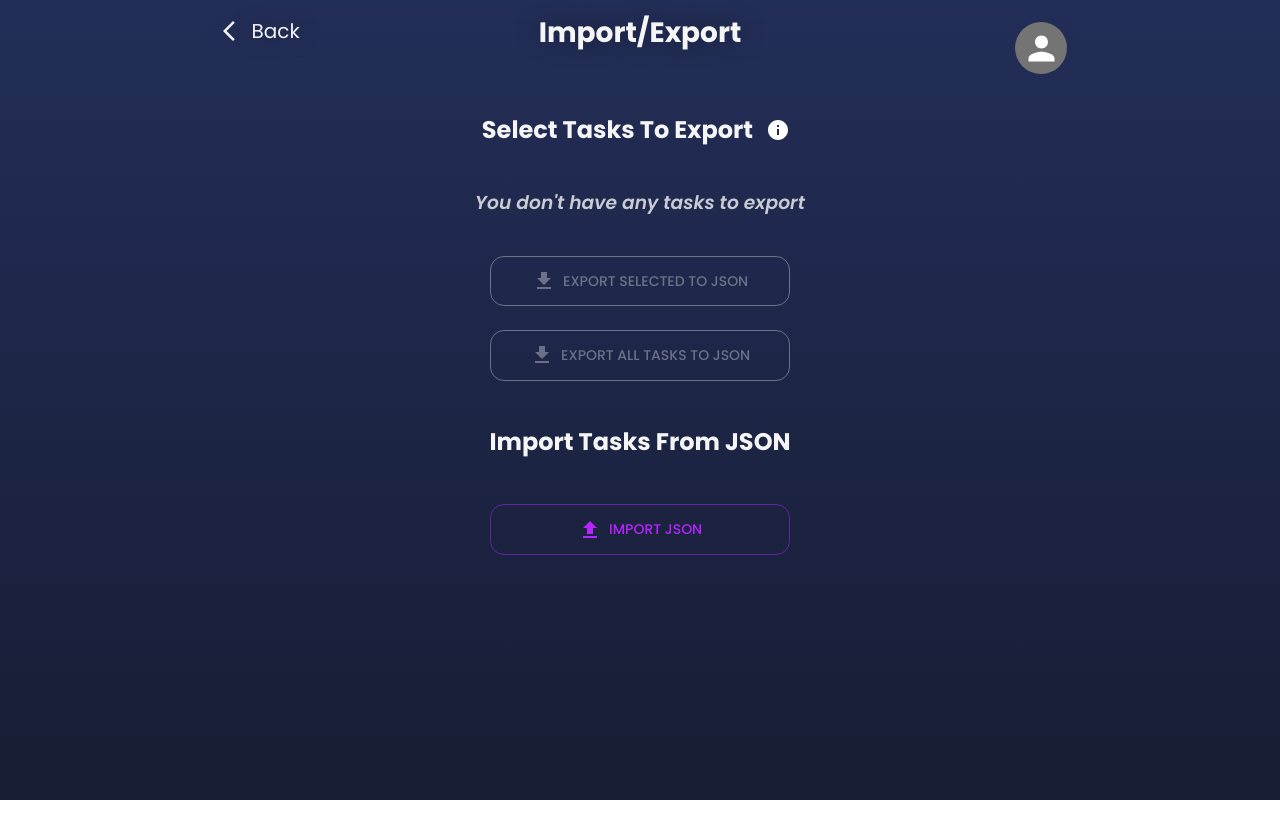
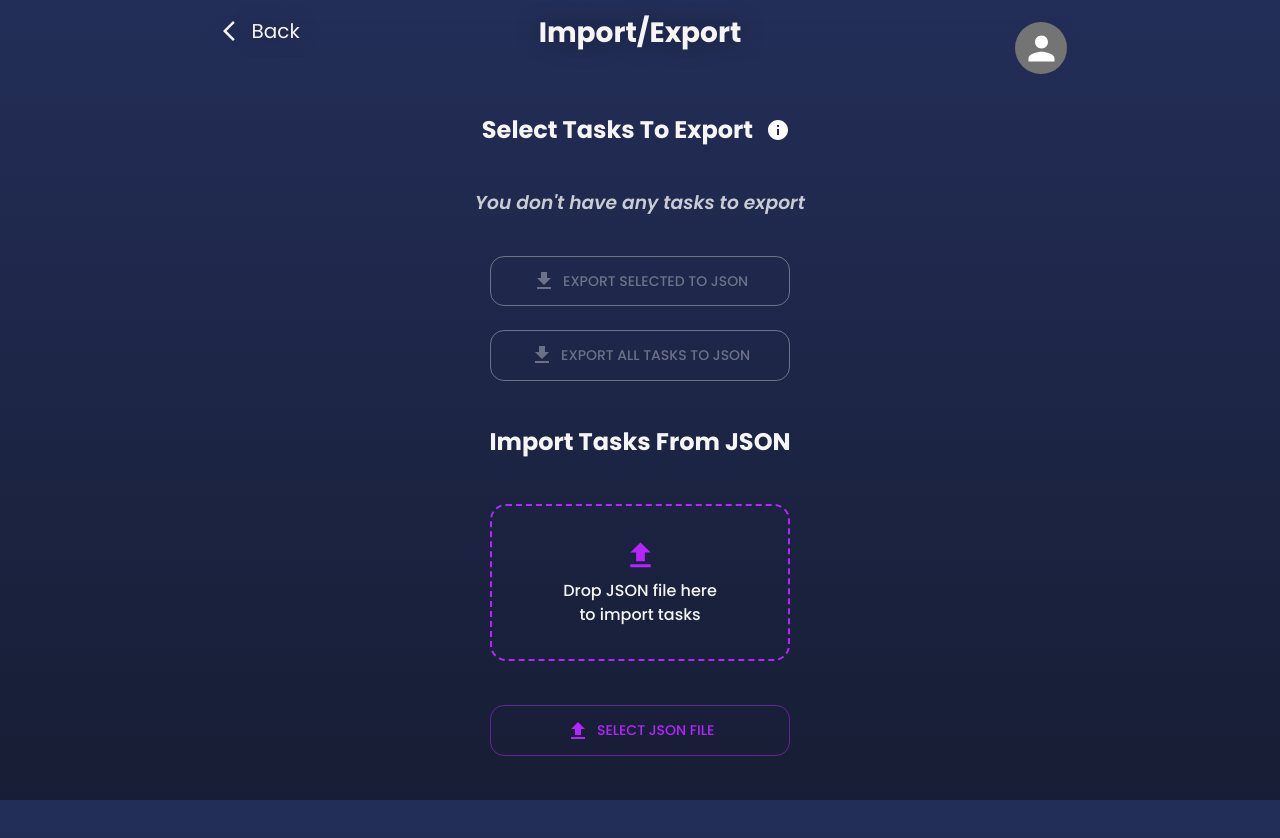
Before and after one commit to hirotanaka918/todo-app, a React (Vite) app: page /import-export in a window 1280 px wide. Shown: the top 838 px of the page. Before the commit the page ends 800 px from the top, so only its background shows below. Built offline with nearby package versions, Linux system fonts and the light colour scheme.

Commit message:
added drag and drop for importing tasks

```diff
--- a/src/pages/ImportExport.tsx
+++ b/src/pages/ImportExport.tsx
@@ -16,10 +16,13 @@ import {
   TASK_NAME_MAX_LENGTH,
 } from "../constants";
 import toast from "react-hot-toast";
+import { ColorPalette } from "../styles";
+import { useResponsiveDisplay } from "../hooks/useResponsiveDisplay";
 
 export const ImportExport = ({ user, setUser }: UserProps) => {
   const [selectedTasks, setSelectedTasks] = useState<number[]>([]); // Array of selected task IDs
   const fileInputRef = useRef<HTMLInputElement | null>(null);
+  const isMobile = useResponsiveDisplay();
 
   const handleTaskClick = (taskId: number) => {
     setSelectedTasks((prevSelectedTasks) =>
@@ -29,6 +32,17 @@ export const ImportExport = ({ user, setUser }: UserProps) => {
     );
   };
 
+  const handleDragOver = (event: React.DragEvent) => {
+    event.preventDefault();
+    event.dataTransfer.dropEffect = "copy";
+  };
+
+  const handleDrop = (event: React.DragEvent) => {
+    event.preventDefault();
+    const file = event.dataTransfer.files[0];
+    handleImport(file);
+    console.log(file);
+  };
   const handleExport = () => {
     const tasksToExport = user.tasks.filter((task: Task) => selectedTasks.includes(task.id));
     exportTasksToJson(tasksToExport);
@@ -64,8 +78,8 @@ export const ImportExport = ({ user, setUser }: UserProps) => {
     toast.success(`Exported all tasks (${user.tasks.length})`);
   };
 
-  const handleImport = (event: React.ChangeEvent<HTMLInputElement>) => {
-    const file = event.target.files && event.target.files[0];
+  const handleImport = (taskFile: File) => {
+    const file = taskFile;
 
     if (file) {
       const reader = new FileReader();
@@ -120,13 +134,11 @@ export const ImportExport = ({ user, setUser }: UserProps) => {
           // Proceed with merging the imported tasks as before
           const mergedTasks = [...user.tasks, ...importedTasks];
 
-          //FIXME: modified tasks with same IDs doesn't update 🙄
-
           // Remove duplicates based on task IDs (if any)
           // const uniqueTasks = Array.from(new Set(mergedTasks.map((task) => task.id)))
           //   .map((id) => mergedTasks.find((task) => task.id === id))
           //   .filter(Boolean) as Task[]; // Remove any 'undefined' values
-
+          //FIXME: modified tasks with same IDs doesn't update 🙄
           const uniqueTasks = mergedTasks.reduce((acc, task) => {
             const existingTask = acc.find((t) => t.id === task.id);
             if (existingTask) {
@@ -145,7 +157,8 @@ export const ImportExport = ({ user, setUser }: UserProps) => {
           console.log(`Imported Tasks: ${importedTaskNames}`);
           toast((t) => (
             <div>
-              Successfully imported tasks from <i>{file.name}</i>
+              Tasks Successfully Imported from <br />
+              <i style={{ wordBreak: "break-all" }}>{file.name}</i>
               <ul>
                 {importedTasks.map((task) => (
                   <li key={task.id}>
@@ -170,7 +183,12 @@ export const ImportExport = ({ user, setUser }: UserProps) => {
           }
         } catch (error) {
           console.error(`Error parsing the imported file ${file.name}:`, error);
-          toast.error(`Error parsing the imported file -  ${file.name}`);
+          // toast.error(`Error parsing the imported file -  ${file.name}`);
+          toast.error(
+            <div style={{ wordBreak: "break-all" }}>
+              Error parsing the imported file: <br /> <i>{file.name}</i>
+            </div>
+          );
         }
       };
 
@@ -257,13 +275,44 @@ export const ImportExport = ({ user, setUser }: UserProps) => {
         </StyledButton>
 
         <h2 style={{ textAlign: "center" }}>Import Tasks From JSON</h2>
+
+        {!isMobile && (
+          <div style={{ width: "300px" }}>
+            <div
+              onDragOver={handleDragOver}
+              onDrop={handleDrop}
+              style={{
+                display: "flex",
+                justifyContent: "center",
+                alignItems: "center",
+                flexDirection: "column",
+                gap: "6px",
+                border: `2px dashed ${ColorPalette.purple}`,
+                borderRadius: "16px",
+                padding: "32px 64px",
+                textAlign: "center",
+                marginBottom: "20px",
+                maxWidth: "300px",
+              }}
+            >
+              <FileUpload fontSize="large" color="primary" />
+              <p style={{ fontWeight: 500, fontSize: "16px", margin: 0 }}>
+                Drop JSON file here to import tasks{" "}
+              </p>
+            </div>
+          </div>
+        )}
+
         <input
           accept=".json"
           id="import-file"
           type="file"
           ref={fileInputRef}
           style={{ display: "none" }}
-          onChange={handleImport}
+          onChange={(e) => {
+            const file = e.target.files && e.target.files[0];
+            file && handleImport(file);
+          }}
         />
         <label htmlFor="import-file">
           <Button
@@ -275,7 +324,7 @@ export const ImportExport = ({ user, setUser }: UserProps) => {
               width: "300px",
             }}
           >
-            <FileUpload /> &nbsp; Import JSON
+            <FileUpload /> &nbsp; Select JSON File
           </Button>
         </label>
       </Box>
```
